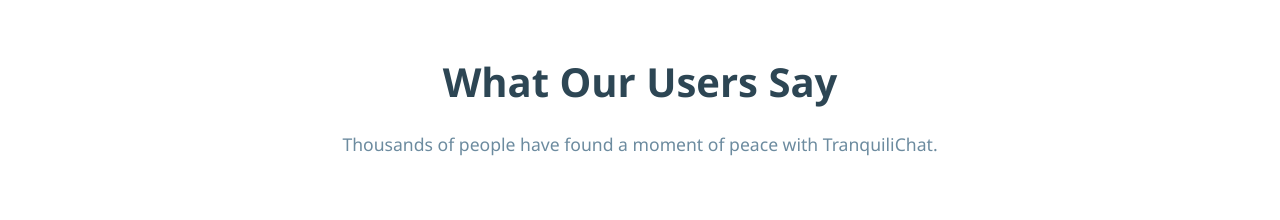
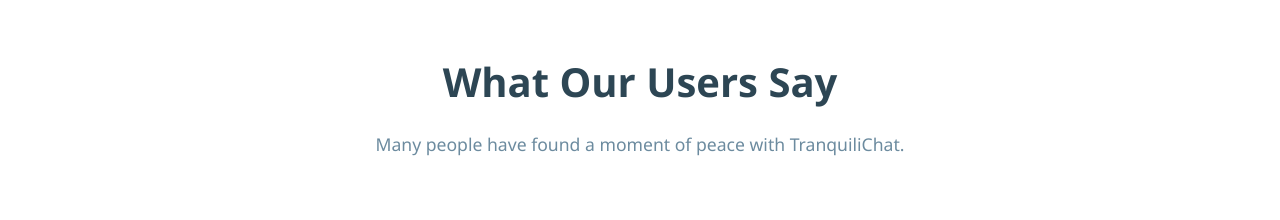
Before and after one commit to digs1998/Calmpanion, a plain HTML site: page index.html in a window 1280 px wide. Shown: the part 1860-2080 px from the top of the page. Drawn offline with Linux system fonts and the light colour scheme.

Commit message:
Adding Landing Page Update

```diff
--- a/index.html
+++ b/index.html
@@ -710,7 +710,7 @@
 
   <section class="testimonials" id="testimonials">
     <h2 class="section-title">What Our Users Say</h2>
-    <p class="section-subtitle">Thousands of people have found a moment of peace with TranquiliChat.</p>
+    <p class="section-subtitle"> Many people have found a moment of peace with TranquiliChat.</p>
 
     <div class="testimonial-slider">
       <div class="testimonial-track">
```
Also changed, not shown: 1 other file.
